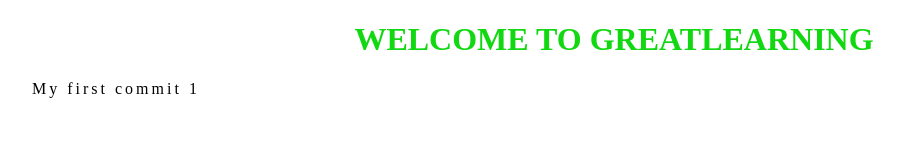
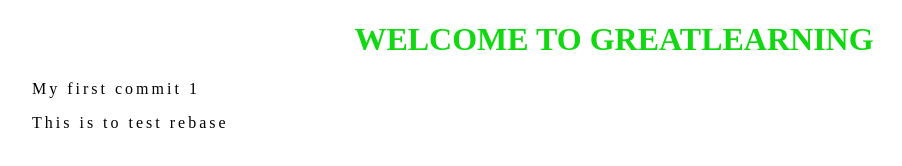
Before and after one commit to moirrfan/GL_WEBAPP, a plain HTML site: page index.html in a window 1280 px wide. Shown: the whole page, without its empty margins (26-928 px from the left). Drawn offline with Linux system fonts and the light colour scheme.

Commit message:
adding rebase example

```diff
--- a/index.html
+++ b/index.html
@@ -9,5 +9,6 @@
 <body>
     <h1>Welcome to Greatlearning</h1>
     <p>My first commit 1</p>
+    <p>This is to test rebase</p>
 </body>
 </html>
```
